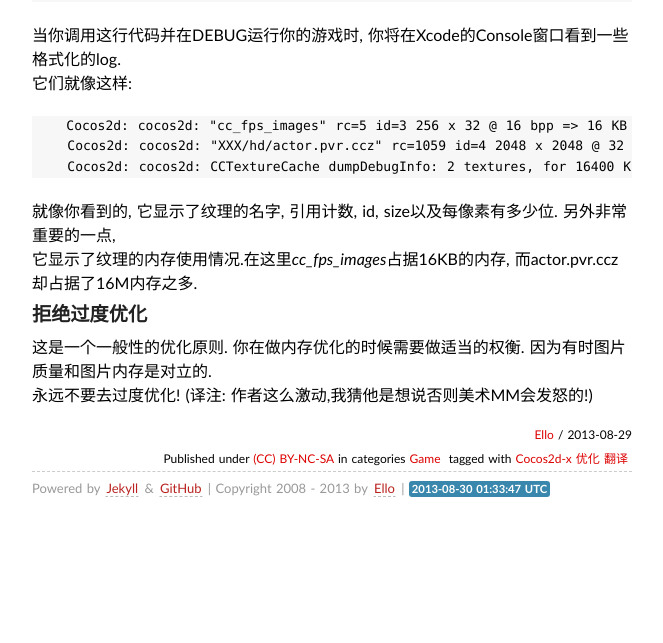
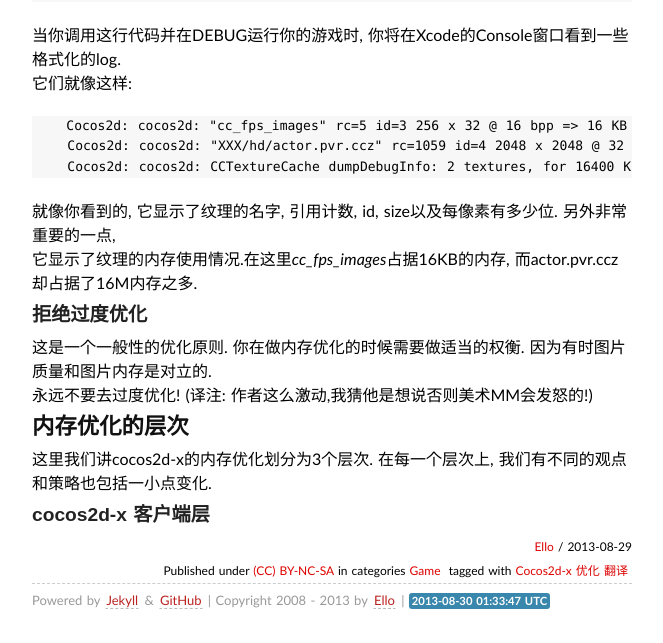
Before and after one commit to pii0x/ellochen.github.com, a Jekyll site: the page built from _posts/2013-08-29-[译]-How-to-Optimise-Memory-Usage(Cocosd2d-x).md, in a window 1280 px wide. Shown: the part 1150-1793 px from the top of the page, without its empty margins (308-971 px from the left). Built offline with Jekyll 4.4.1, drawn with Linux system fonts in a browser that asks for light colours; some web fonts are replaced; Markdown is read by kramdown in place of the engine named in the settings; comment, search, counter and statistics services are not loaded; before the commit the page ends 1681 px from its top, so only the background shows below that.

Commit message:
Update 2013-08-29-[译]-How-to-Optimise-Memory-Usage(Cocosd2d-x).md

```diff
--- a/_posts/2013-08-29-[译]-How-to-Optimise-Memory-Usage(Cocosd2d-x).md
+++ b/_posts/2013-08-29-[译]-How-to-Optimise-Memory-Usage(Cocosd2d-x).md
@@ -49,3 +49,8 @@
 ### 拒绝过度优化
 这是一个一般性的优化原则. 你在做内存优化的时候需要做适当的权衡. 因为有时图片质量和图片内存是对立的.
 永远不要去过度优化!  (译注: 作者这么激动,我猜他是想说否则美术MM会发怒的!)
+
+## 内存优化的层次
+这里我们讲cocos2d-x的内存优化划分为3个层次. 在每一个层次上, 我们有不同的观点和策略也包括一小点变化.
+
+### cocos2d-x 客户端层
```
